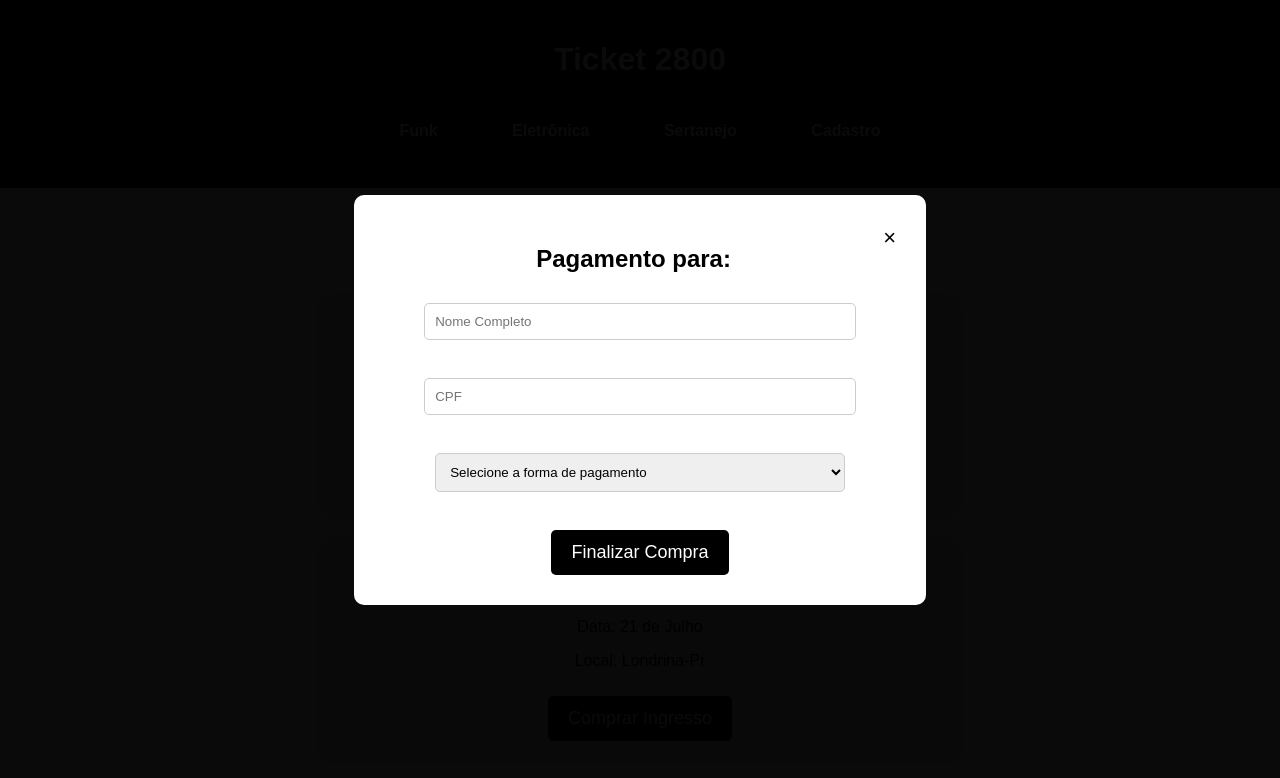
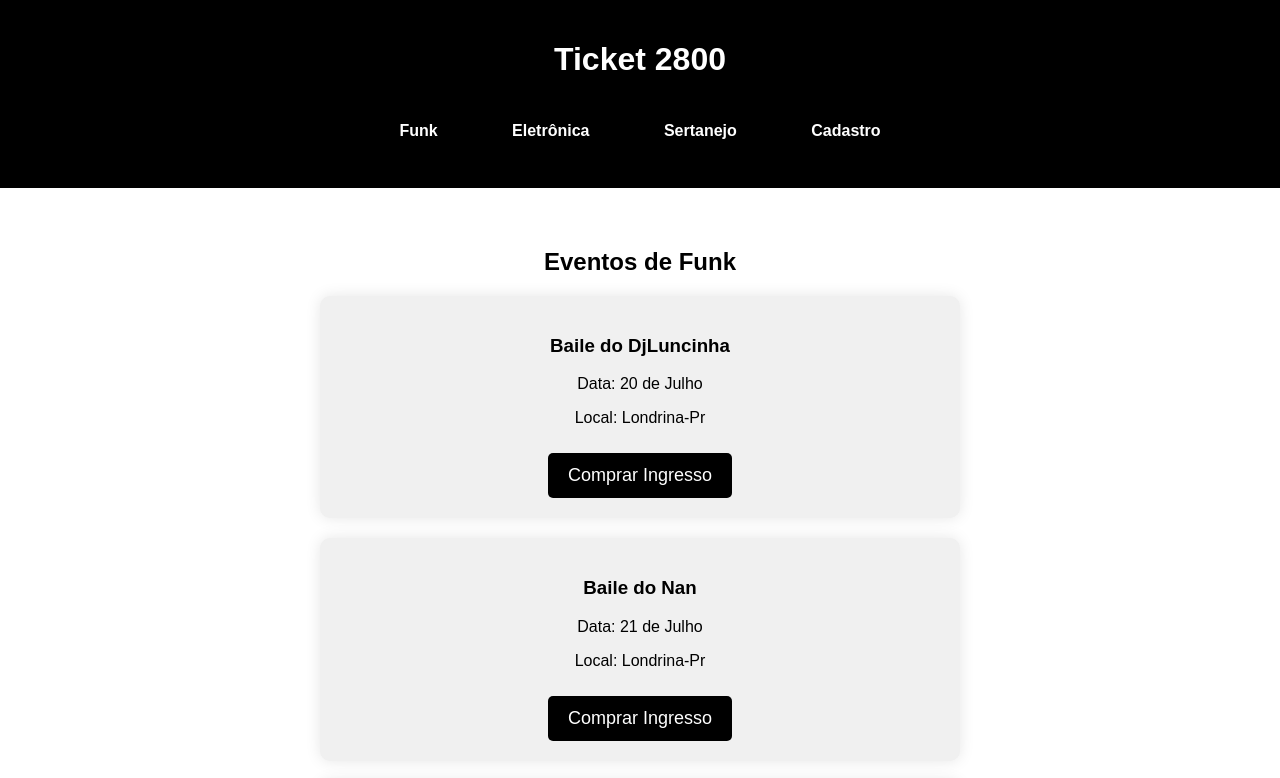
Before and after one commit to RennanLopess/Ticketeira, a plain HTML site: page index.html in a window 1280 px wide. Shown: the top 778 px of the page. Drawn offline with Linux system fonts and the light colour scheme.

Commit message:
Correção de um erro cometido ao duplicar tags, em CSS

```diff
--- a/styles.css
+++ b/styles.css
@@ -78,7 +78,7 @@ button:hover {
     width: 100%;
     height: 100%;
     background-color: rgba(0, 0, 0, 0.8);
-    display: flex;
+    /* display: flex;, erro cometido ao adicionar duas tags(display) */
     align-items: center;
     justify-content: center;
 }
```
Also changed, not shown: 1 other file.
